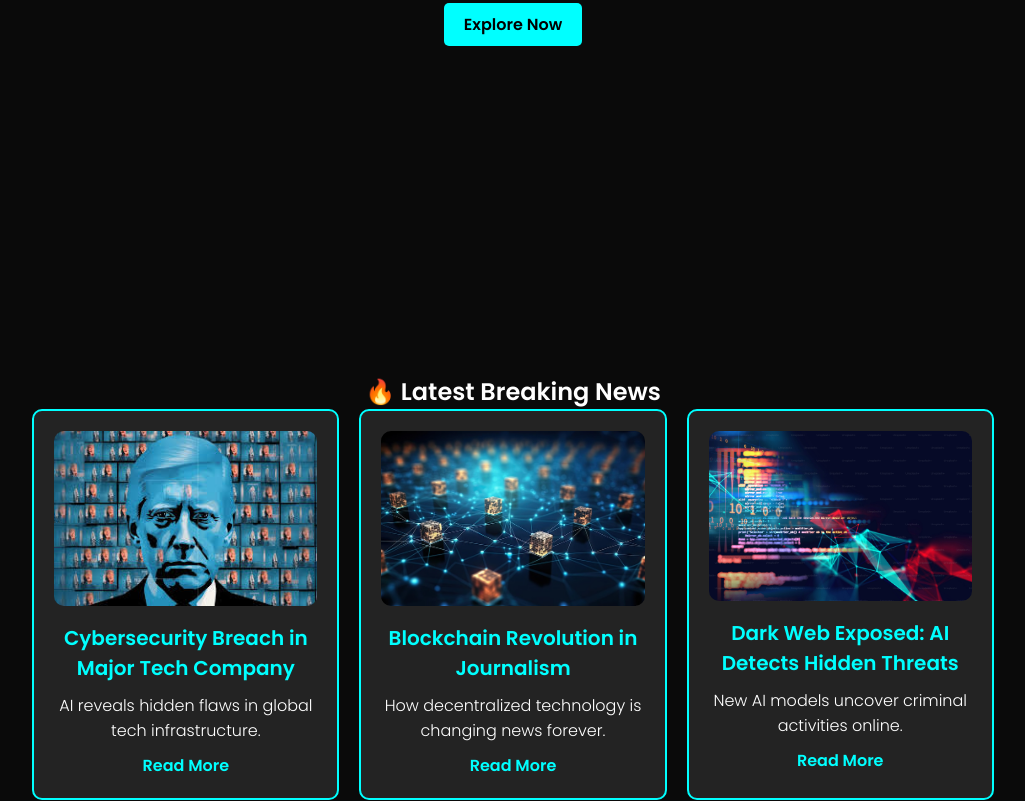
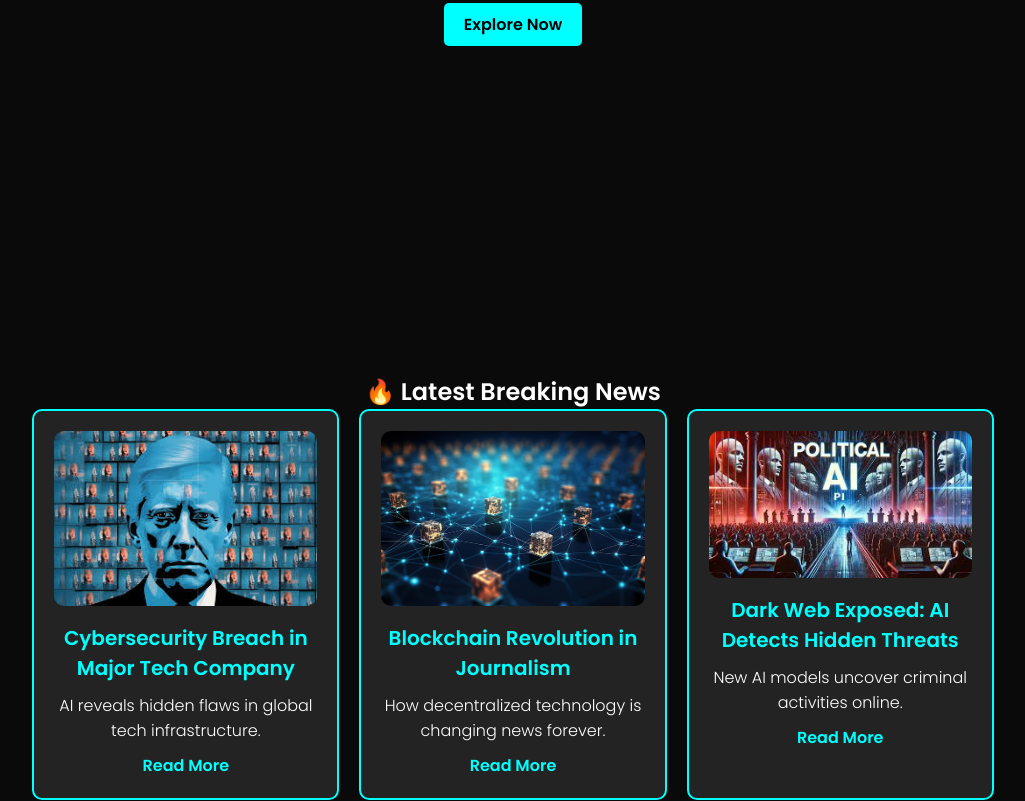
Before and after one commit to JayantBazad/TheHackedindia, a plain HTML site: page index.html in a window 1280 px wide. Shown: the part 461-1262 px from the top of the page, without its empty margins (127-1152 px from the left). Drawn offline with Linux system fonts and the light colour scheme.

Commit message:
Update index.html

```diff
--- a/index.html
+++ b/index.html
@@ -49,7 +49,7 @@
             </div>
 
             <div class="news-card">
-                <img src="premium_photo-1661877737564-3dfd7282efcb.jpeg" alt="News 3">
+                <img src="images (11).jpeg" alt="News 3">
                 <h3>Dark Web Exposed: AI Detects Hidden Threats</h3>
                 <p>New AI models uncover criminal activities online.</p>
                 <a href="#">Read More</a>
```
